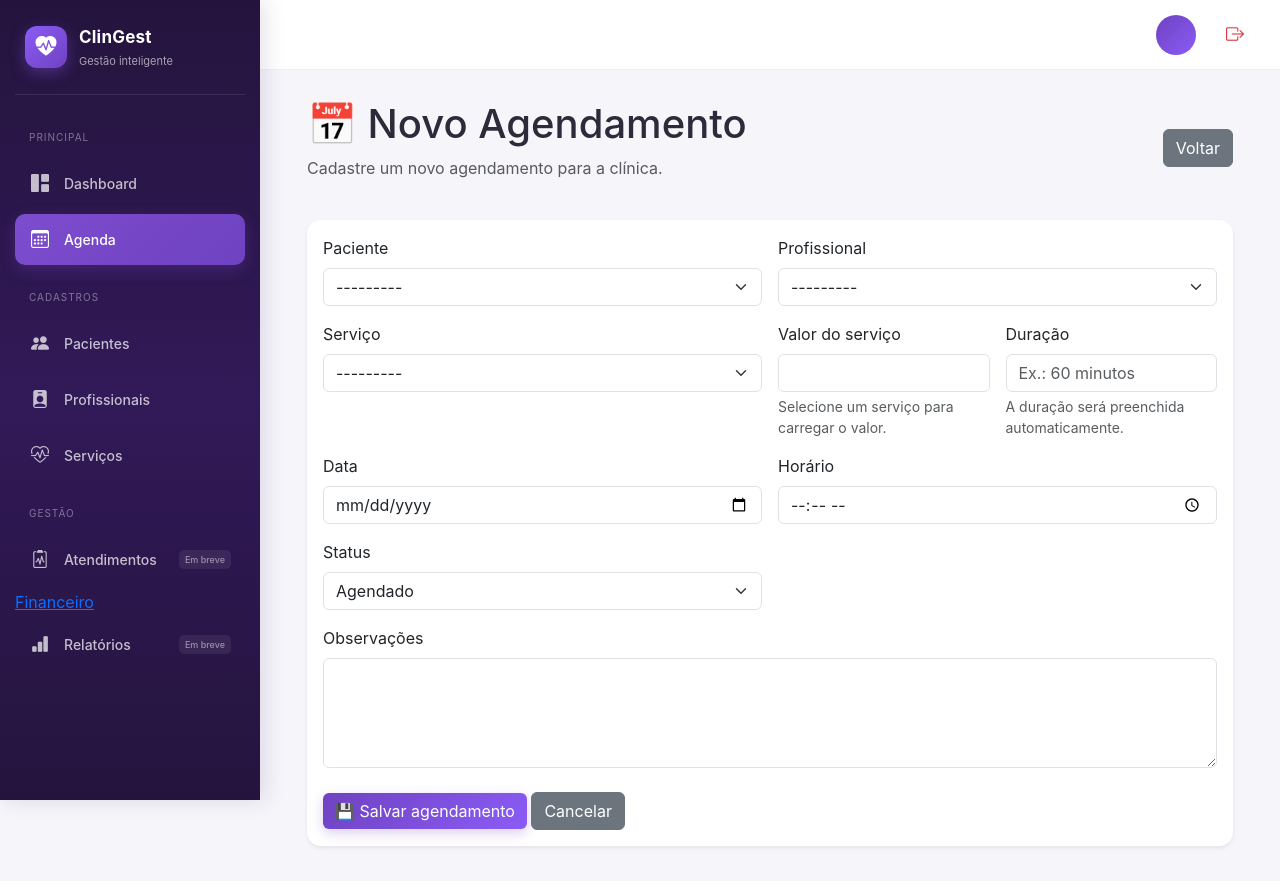
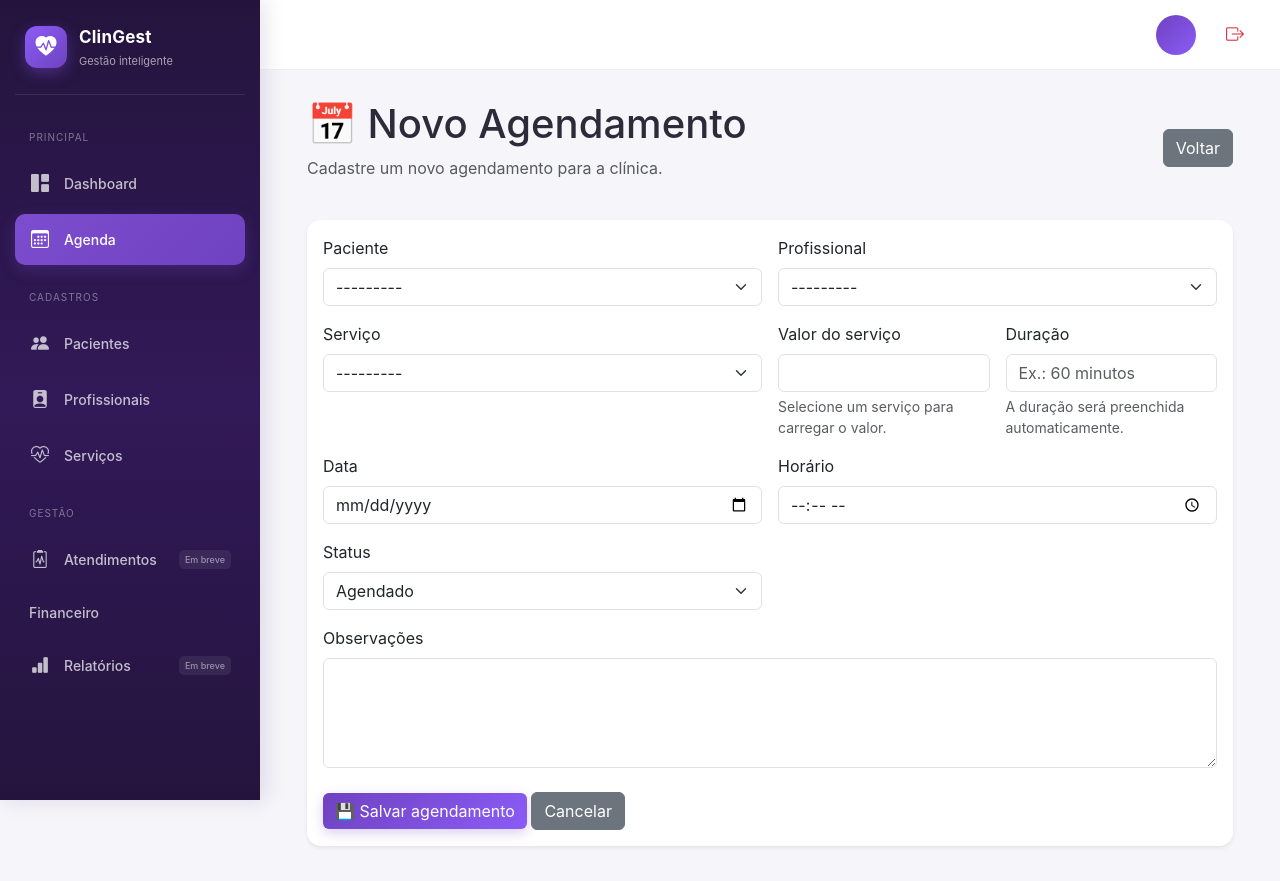
Before and after one commit to Jonathan-Borges/clingest, a Django app: page /agendamentos/novo/ in a window 1280 px wide. Run offline with Django 5.2, Linux system fonts and the light colour scheme; the visitor is signed in with stand-in values (Sample User, id 1); data that the repository does not hold is empty.

Commit message:
botao financeirov2

```diff
--- a/templates/base.html
+++ b/templates/base.html
@@ -767,7 +767,7 @@
     </a>
 
 
-    <a href="{% url 'financeiro:lista' %}">
+    <a href="{% url 'financeiro:lista' %}" class="sidebar-link">
     Financeiro
 </a>
 
```
